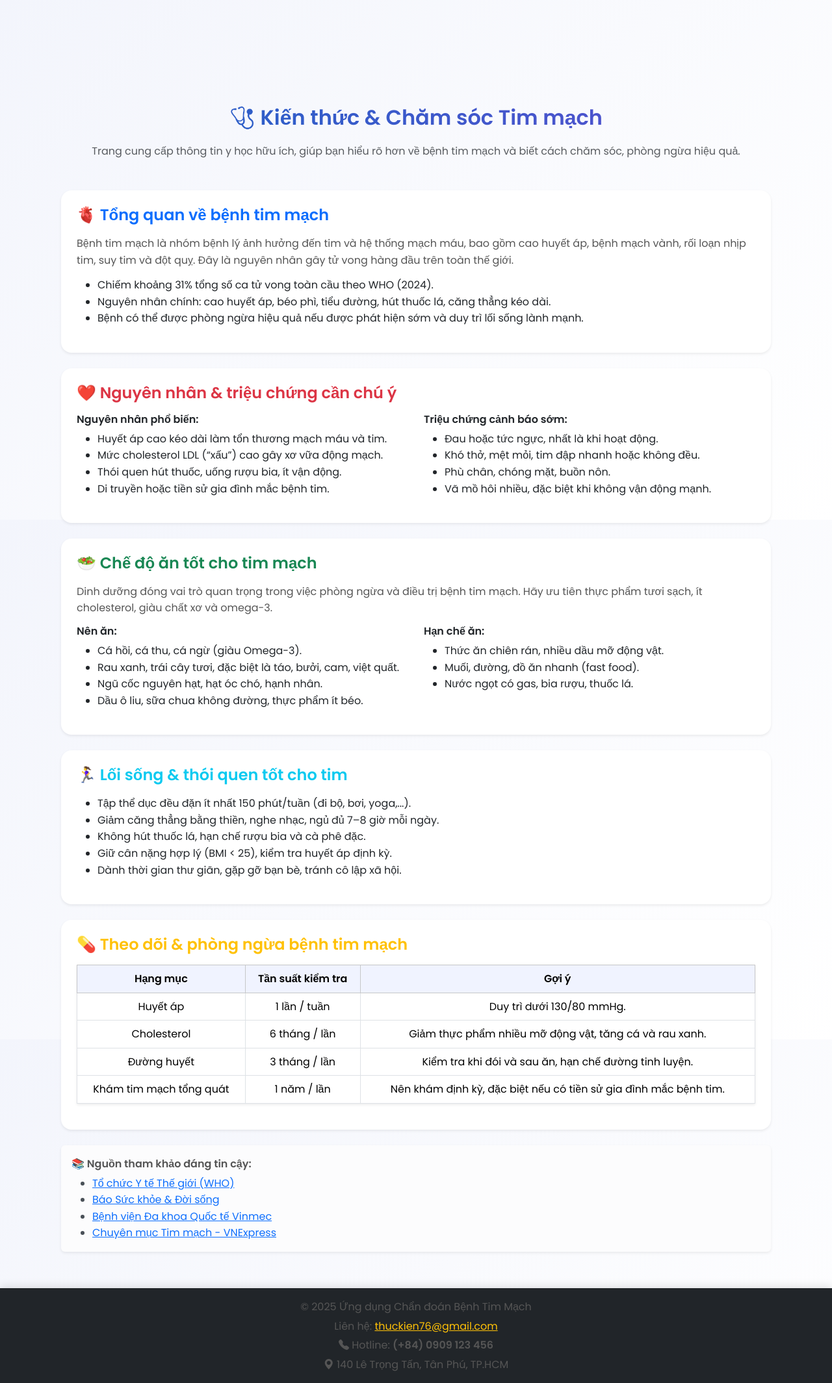
After one commit to thuckien1106/cardio_app, a Flask app: template templates/tips.html in a window 1280 px wide. The commit adds this page. Shown: the whole page at 65% size. Run offline with Flask 3, Linux system fonts and the light colour scheme; the template is opened without the code that fills it, so the values that code supplies are empty.

Commit message:
thêm trang tham khảo skhoe,... biểu đồ tròn dự đoán

```diff
--- a/CVD.sql
+++ b/CVD.sql
@@ -103,10 +103,11 @@ CREATE OR ALTER VIEW V_LichSuChanDoan AS
 SELECT
     cd.ID AS ChanDoanID,
     cd.BenhNhanID,
-    bn.HoTen       AS TenBenhNhan,
+    cd.BacSiID,
+    bn.HoTen AS TenBenhNhan,
     bn.GioiTinh,
     DATEDIFF(YEAR, bn.NgaySinh, GETDATE()) AS Tuoi,
-    bs.HoTen       AS TenBacSi,
+    bs.HoTen AS TenBacSi,
     cd.NgayChanDoan,
     cd.BMI,
     cd.HuyetApTamThu,
--- a/app.py
+++ b/app.py
@@ -350,7 +350,7 @@ def diagnose():
 
 
 # ==========================================
-# Lịch sử chẩn đoán (có lọc & sắp xếp)
+# 📜 Lịch sử chẩn đoán (có lọc & sắp xếp + đếm tổng số)
 # ==========================================
 @app.route('/history')
 def history():
@@ -377,7 +377,6 @@ def history():
         params.append(session['user_id'])
 
     # ===== Lọc theo ngày =====
-    # SQL Server so sánh DATETIME nên dùng CONVERT tránh lỗi format
     if start_date:
         where_clause += " AND NgayChanDoan >= CONVERT(DATE, ?)"
         params.append(start_date)
@@ -394,7 +393,6 @@ def history():
     if risk_filter == 'high':
         where_clause += " AND LOWER(NguyCo) LIKE '%cao%'"
     elif risk_filter == 'low':
-        # ⚠️ Nhiều SQL Server lưu chữ "thấp" có dấu nên cần COLLATE để không bị lỗi
         where_clause += " AND LOWER(NguyCo COLLATE SQL_Latin1_General_Cp1253_CI_AI) LIKE '%thap%'"
 
     # ===== Câu truy vấn chính =====
@@ -411,6 +409,9 @@ def history():
     cur.execute(query, params)
     records = cur.fetchall()
     conn.close()
+
+    # ✅ Đếm tổng số bản ghi (phục vụ hiển thị trên giao diện)
+    total_records = len(records)
 
     # ===== Lấy danh sách bác sĩ (nếu là bác sĩ đăng nhập) =====
     doctors = []
@@ -430,8 +431,10 @@ def history():
         end_date=end_date,
         doctor_id=doctor_id,
         risk_filter=risk_filter,
-        sort_order=sort_order
+        sort_order=sort_order,
+        total_records=total_records   # 👈 Thêm dòng này
     )
+
 
 # ==========================================
 # Xóa chẩn đoán
@@ -1121,6 +1124,20 @@ def export_admin_stats():
         download_name=f"ThongKe_HeThong_{datetime.now().strftime('%Y%m%d_%H%M')}.xlsx",
         mimetype="application/vnd.openxmlformats-officedocument.spreadsheetml.sheet"
     )
+# ==========================================
+# 🌿 Trang Kiến thức Y học (cho bệnh nhân)
+# ==========================================
+@app.route('/tips')
+def tips():
+    if 'user' not in session:
+        return redirect(url_for('login'))
+
+    # Chỉ cho phép bệnh nhân xem
+    if session.get('role') != 'patient':
+        flash("Chỉ bệnh nhân mới được truy cập trang này.", "warning")
+        return redirect(url_for('home'))
+
+    return render_template('tips.html')
 
 # ==========================================
 # Main
--- a/templates/base.html
+++ b/templates/base.html
@@ -148,6 +148,17 @@
                 >Trang chủ</a
               >
             </li>
+            {% if session.get('role') == 'patient' %}
+            <li class="nav-item">
+              <a
+                class="nav-link {% if request.endpoint == 'tips' %}active{% endif %}"
+                href="{{ url_for('tips') }}"
+              >
+                Kiến thức y tế
+              </a>
+            </li>
+            {% endif %}
+
             <li class="nav-item">
               <a
                 class="nav-link {% if request.endpoint == 'diagnose' %}active{% endif %}"
--- /dev/null
+++ b/templates/tips.html
@@ -0,0 +1,175 @@
+{% extends 'base.html' %} {% block content %}
+<div class="container mt-5 pt-4">
+  <!-- ====== TIÊU ĐỀ ====== -->
+  <div class="text-center mb-5">
+    <h2 class="fw-bold text-gradient">🩺 Kiến thức & Chăm sóc Tim mạch</h2>
+    <p class="text-muted">
+      Trang cung cấp thông tin y học hữu ích, giúp bạn hiểu rõ hơn về bệnh tim
+      mạch và biết cách chăm sóc, phòng ngừa hiệu quả.
+    </p>
+  </div>
+
+  <!-- ====== 1. Tổng quan ====== -->
+  <div class="card border-0 shadow-sm mb-4 rounded-4 p-4">
+    <h4 class="fw-semibold text-primary mb-3">🫀 Tổng quan về bệnh tim mạch</h4>
+    <p>
+      Bệnh tim mạch là nhóm bệnh lý ảnh hưởng đến tim và hệ thống mạch máu, bao
+      gồm cao huyết áp, bệnh mạch vành, rối loạn nhịp tim, suy tim và đột quỵ.
+      Đây là nguyên nhân gây tử vong hàng đầu trên toàn thế giới.
+    </p>
+    <ul>
+      <li>Chiếm khoảng 31% tổng số ca tử vong toàn cầu theo WHO (2024).</li>
+      <li>
+        Nguyên nhân chính: cao huyết áp, béo phì, tiểu đường, hút thuốc lá, căng
+        thẳng kéo dài.
+      </li>
+      <li>
+        Bệnh có thể được phòng ngừa hiệu quả nếu được phát hiện sớm và duy trì
+        lối sống lành mạnh.
+      </li>
+    </ul>
+  </div>
+
+  <!-- ====== 2. Nguyên nhân & triệu chứng ====== -->
+  <div class="card border-0 shadow-sm mb-4 rounded-4 p-4">
+    <h4 class="fw-semibold text-danger mb-3">
+      ❤️ Nguyên nhân & triệu chứng cần chú ý
+    </h4>
+    <div class="row">
+      <div class="col-md-6">
+        <h6 class="fw-bold text-dark">Nguyên nhân phổ biến:</h6>
+        <ul>
+          <li>Huyết áp cao kéo dài làm tổn thương mạch máu và tim.</li>
+          <li>Mức cholesterol LDL (“xấu”) cao gây xơ vữa động mạch.</li>
+          <li>Thói quen hút thuốc, uống rượu bia, ít vận động.</li>
+          <li>Di truyền hoặc tiền sử gia đình mắc bệnh tim.</li>
+        </ul>
+      </div>
+      <div class="col-md-6">
+        <h6 class="fw-bold text-dark">Triệu chứng cảnh báo sớm:</h6>
+        <ul>
+          <li>Đau hoặc tức ngực, nhất là khi hoạt động.</li>
+          <li>Khó thở, mệt mỏi, tim đập nhanh hoặc không đều.</li>
+          <li>Phù chân, chóng mặt, buồn nôn.</li>
+          <li>Vã mồ hôi nhiều, đặc biệt khi không vận động mạnh.</li>
+        </ul>
+      </div>
+    </div>
+  </div>
+
+  <!-- ====== 3. Chế độ ăn ====== -->
+  <div class="card border-0 shadow-sm mb-4 rounded-4 p-4">
+    <h4 class="fw-semibold text-success mb-3">🥗 Chế độ ăn tốt cho tim mạch</h4>
+    <p>
+      Dinh dưỡng đóng vai trò quan trọng trong việc phòng ngừa và điều trị bệnh
+      tim mạch. Hãy ưu tiên thực phẩm tươi sạch, ít cholesterol, giàu chất xơ và
+      omega-3.
+    </p>
+    <div class="row">
+      <div class="col-md-6">
+        <h6 class="fw-bold">Nên ăn:</h6>
+        <ul>
+          <li>Cá hồi, cá thu, cá ngừ (giàu Omega-3).</li>
+          <li>
+            Rau xanh, trái cây tươi, đặc biệt là táo, bưởi, cam, việt quất.
+          </li>
+          <li>Ngũ cốc nguyên hạt, hạt óc chó, hạnh nhân.</li>
+          <li>Dầu ô liu, sữa chua không đường, thực phẩm ít béo.</li>
+        </ul>
+      </div>
+      <div class="col-md-6">
+        <h6 class="fw-bold">Hạn chế ăn:</h6>
+        <ul>
+          <li>Thức ăn chiên rán, nhiều dầu mỡ động vật.</li>
+          <li>Muối, đường, đồ ăn nhanh (fast food).</li>
+          <li>Nước ngọt có gas, bia rượu, thuốc lá.</li>
+        </ul>
+      </div>
+    </div>
+  </div>
+
+  <!-- ====== 4. Lối sống & vận động ====== -->
+  <div class="card border-0 shadow-sm mb-4 rounded-4 p-4">
+    <h4 class="fw-semibold text-info mb-3">
+      🏃‍♀️ Lối sống & thói quen tốt cho tim
+    </h4>
+    <ul>
+      <li>Tập thể dục đều đặn ít nhất 150 phút/tuần (đi bộ, bơi, yoga,...).</li>
+      <li>Giảm căng thẳng bằng thiền, nghe nhạc, ngủ đủ 7–8 giờ mỗi ngày.</li>
+      <li>Không hút thuốc lá, hạn chế rượu bia và cà phê đặc.</li>
+      <li>Giữ cân nặng hợp lý (BMI < 25), kiểm tra huyết áp định kỳ.</li>
+      <li>Dành thời gian thư giãn, gặp gỡ bạn bè, tránh cô lập xã hội.</li>
+    </ul>
+  </div>
+
+  <!-- ====== 5. Theo dõi & kiểm tra sức khỏe ====== -->
+  <div class="card border-0 shadow-sm mb-4 rounded-4 p-4">
+    <h4 class="fw-semibold text-warning mb-3">
+      💊 Theo dõi & phòng ngừa bệnh tim mạch
+    </h4>
+    <table class="table table-bordered align-middle text-center shadow-sm">
+      <thead class="table-light">
+        <tr>
+          <th>Hạng mục</th>
+          <th>Tần suất kiểm tra</th>
+          <th>Gợi ý</th>
+        </tr>
+      </thead>
+      <tbody>
+        <tr>
+          <td>Huyết áp</td>
+          <td>1 lần / tuần</td>
+          <td>Duy trì dưới 130/80 mmHg.</td>
+        </tr>
+        <tr>
+          <td>Cholesterol</td>
+          <td>6 tháng / lần</td>
+          <td>Giảm thực phẩm nhiều mỡ động vật, tăng cá và rau xanh.</td>
+        </tr>
+        <tr>
+          <td>Đường huyết</td>
+          <td>3 tháng / lần</td>
+          <td>Kiểm tra khi đói và sau ăn, hạn chế đường tinh luyện.</td>
+        </tr>
+        <tr>
+          <td>Khám tim mạch tổng quát</td>
+          <td>1 năm / lần</td>
+          <td>
+            Nên khám định kỳ, đặc biệt nếu có tiền sử gia đình mắc bệnh tim.
+          </td>
+        </tr>
+      </tbody>
+    </table>
+  </div>
+
+  <!-- ====== 6. Nguồn tham khảo ====== -->
+  <div class="alert alert-light border-0 shadow-sm mt-4">
+    <p class="mb-1"><b>📚 Nguồn tham khảo đáng tin cậy:</b></p>
+    <ul class="mb-0">
+      <li>
+        <a
+          href="https://www.who.int/health-topics/cardiovascular-diseases"
+          target="_blank"
+          >Tổ chức Y tế Thế giới (WHO)</a
+        >
+      </li>
+      <li>
+        <a href="https://suckhoedoisong.vn/tim-mach.htm" target="_blank"
+          >Báo Sức khỏe & Đời sống</a
+        >
+      </li>
+      <li>
+        <a href="https://vinmec.com/vi/tim-mach/" target="_blank"
+          >Bệnh viện Đa khoa Quốc tế Vinmec</a
+        >
+      </li>
+      <li>
+        <a href="https://vnexpress.net/suc-khoe/tim-mach" target="_blank"
+          >Chuyên mục Tim mạch - VNExpress</a
+        >
+      </li>
+    </ul>
+  </div>
+</div>
+
+{% endblock %}
```
Also changed, not shown: templates/diagnose.html (+53 -1 lines), templates/history.html (+17 -20 lines), templates/home.html (+62 -40 lines), static/images/shap_4.png, static/images/shap_5.png.
